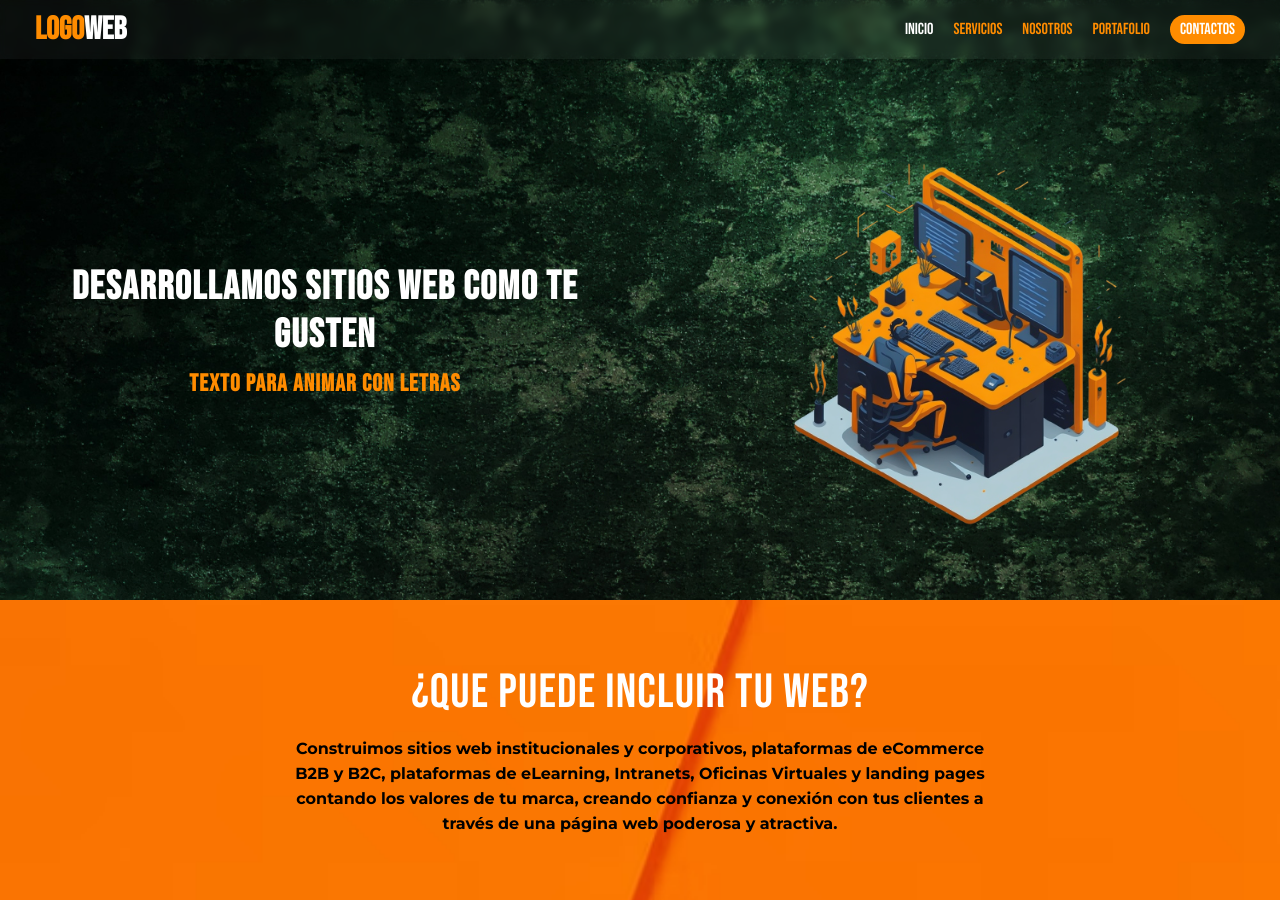
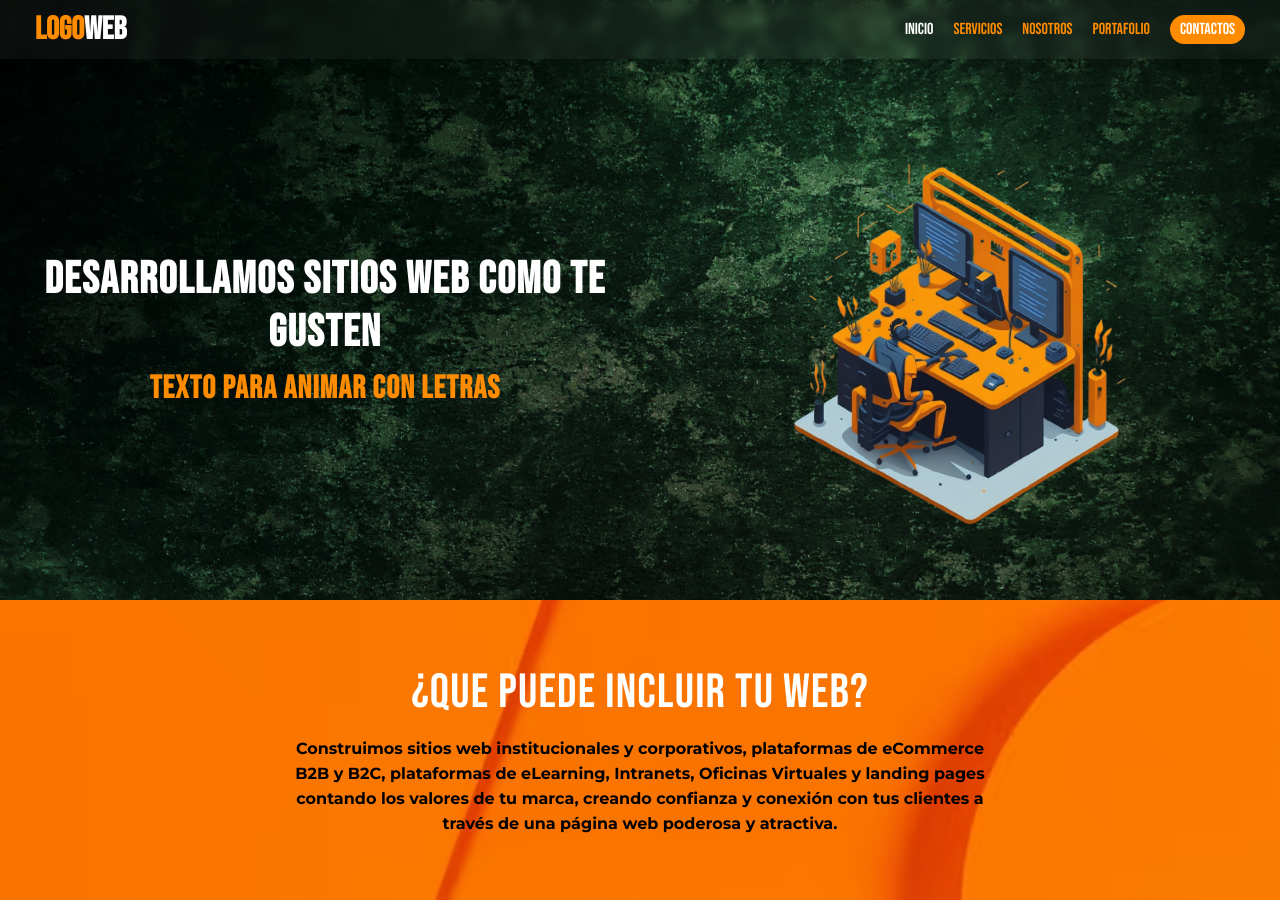
Before and after one commit to Ezequiel144/mainPages, a React (Create React App) app: page / in a window 1280 px wide. Built offline with nearby package versions, Linux system fonts and the light colour scheme.

Commit message:
update-3

```diff
--- a/src/components/descriporange/descriporange.css
+++ b/src/components/descriporange/descriporange.css
@@ -2,7 +2,7 @@
     padding: 40px 35px;
     /* border: 1px solid red; */
     background-image: url('../../asset//img//imag\ naranja.png');
-    background-position: top;
+    background-position: bottom;
     background-repeat: no-repeat;
     background-size: cover;
     height: 300px;
--- a/src/components/titlemain/titleimgmain.css
+++ b/src/components/titlemain/titleimgmain.css
@@ -18,14 +18,14 @@
 
 .titleMain{
     color: var(--color-baseTwo-white);
-    font-size: 2.5rem;
+    font-size: 2.8rem;
     letter-spacing: 1.5px;
     text-align: center;
 }
 
 .titleAnimated{
     color: var(--color-baseOne-orange);
-    font-size: 1.5rem;
+    font-size: 2rem;
     letter-spacing: 1.2px;
     text-align: center;
 }
```
